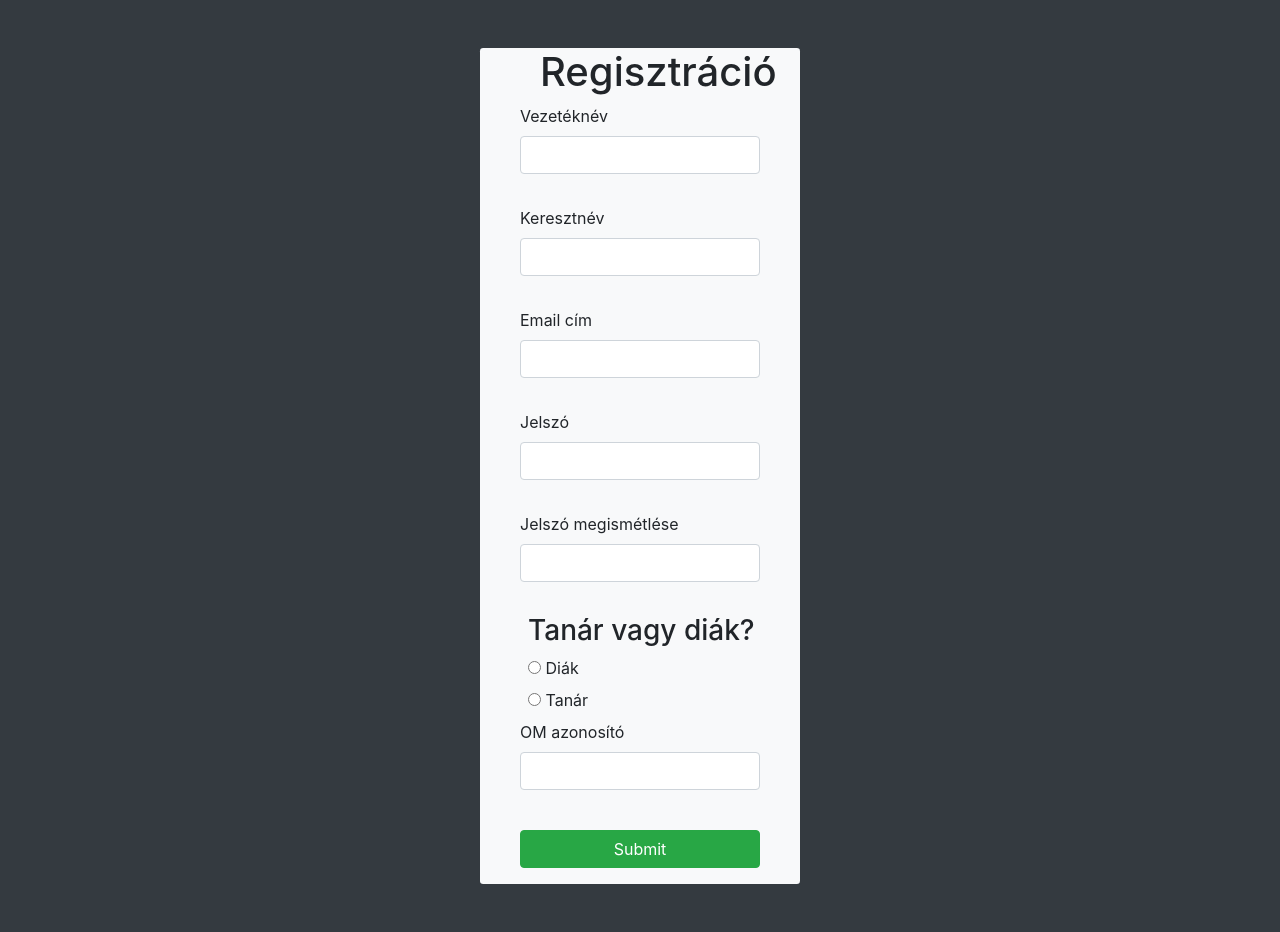
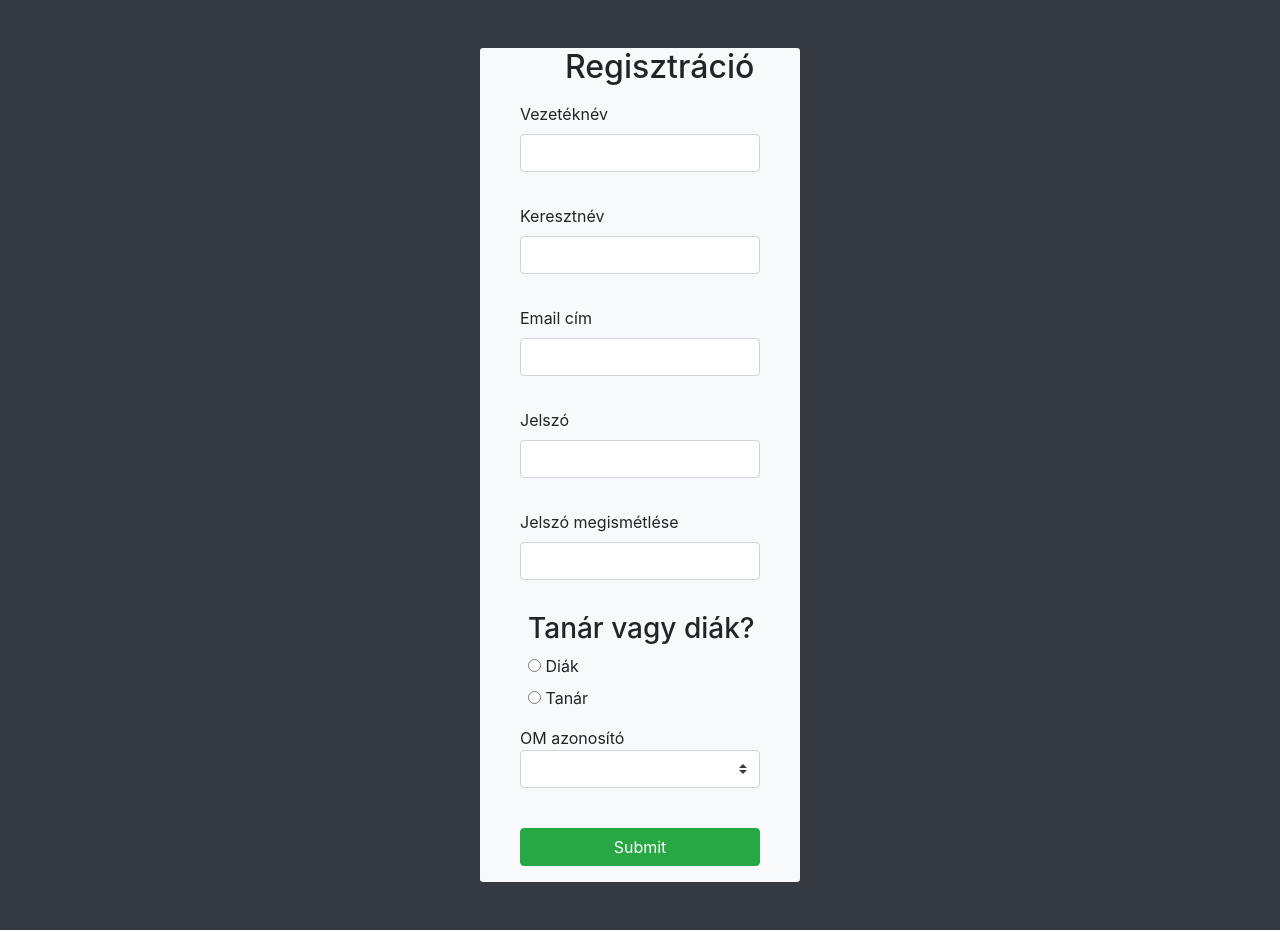
Before and after one commit to Margare-ta/bootstrap-formok, a plain HTML site: page index.html in a window 1280 px wide. Drawn offline with nearby package versions, Linux system fonts and the light colour scheme.

Commit message:
vvvvvvvvvv

```diff
--- a/index.html
+++ b/index.html
@@ -6,19 +6,18 @@
     <meta name="viewport" content="width=device-width, initial-scale=1.0">
     <title>Formok</title>
     <link rel="stylesheet" href="https://cdn.jsdelivr.net/npm/bootstrap@4.6.0/dist/css/bootstrap.min.css" integrity="sha384-B0vP5xmATw1+K9KRQjQERJvTumQW0nPEzvF6L/Z6nronJ3oUOFUFpCjEUQouq2+l" crossorigin="anonymous">
-<style>
-    input[type=number]::-webkit-inner-spin-button {
-  cursor: pointer;
-}
-</style>
+
 </head>
 <body>
     <div class="vh-10 d-flex flex-column justify-content-center bg-dark">
+
         <div class="w-25 mx-auto bg-light mt-5 mb-5 rounded-sm">
-            <h1 class="mx-auto" style="width: 200px;">
+
+            <h2 class="mx-auto" style="width: 150px;">
                 Regisztráció
-            </h1>
-            <form action="" class="w-75 mx-auto pb-3">
+            </h2>
+
+            <form action="" class="w-75 mx-auto mt-3 pb-3">
                 <div class="form-group">
                     <label for="username">Vezetéknév</label>
                     <input type="text" id="username" class="form-control">
@@ -66,11 +65,15 @@
                 </div>
             </form>
 
-            <form action="" class="w-75 mx-auto pb-3">
-                <div class="form-group">
-                    <label for="om">OM azonosító</label>
-                    <input type="number" id="om" minlength="8" class="form-control">
-                </div>
+            <form action="" class="w-75 mx-auto mt-2 pb-3">
+                OM azonosító
+            <div class="input-group mb-3">
+                <select class="custom-select" id="inputGroupSelect02">
+                  <option selected></option>
+                  <option value="1">One</option>
+                  <option value="2">Two</option>
+                </select>
+              </div>
             </form>
 
             <form action="" class="w-75 mx-auto pb-3">
```
